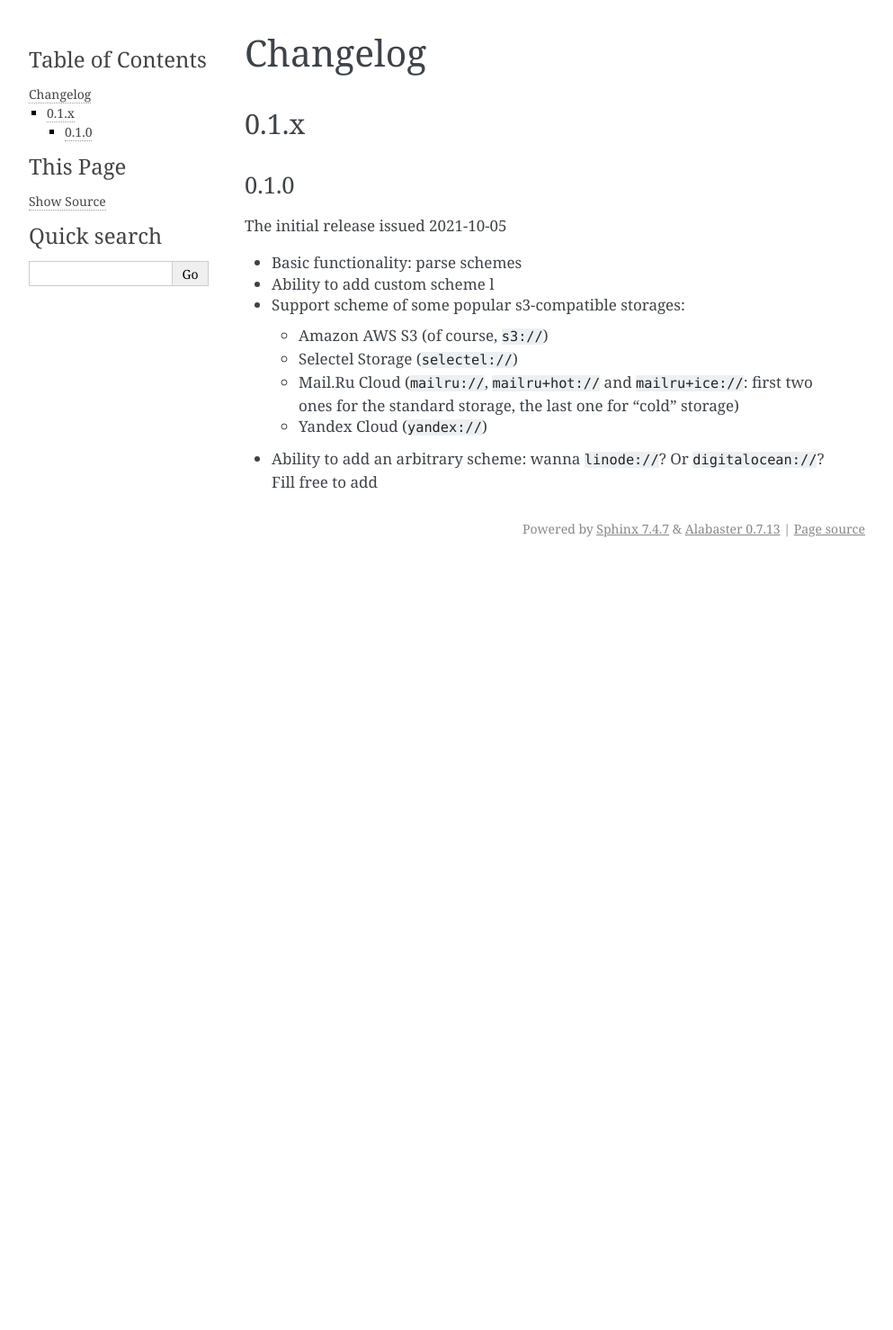
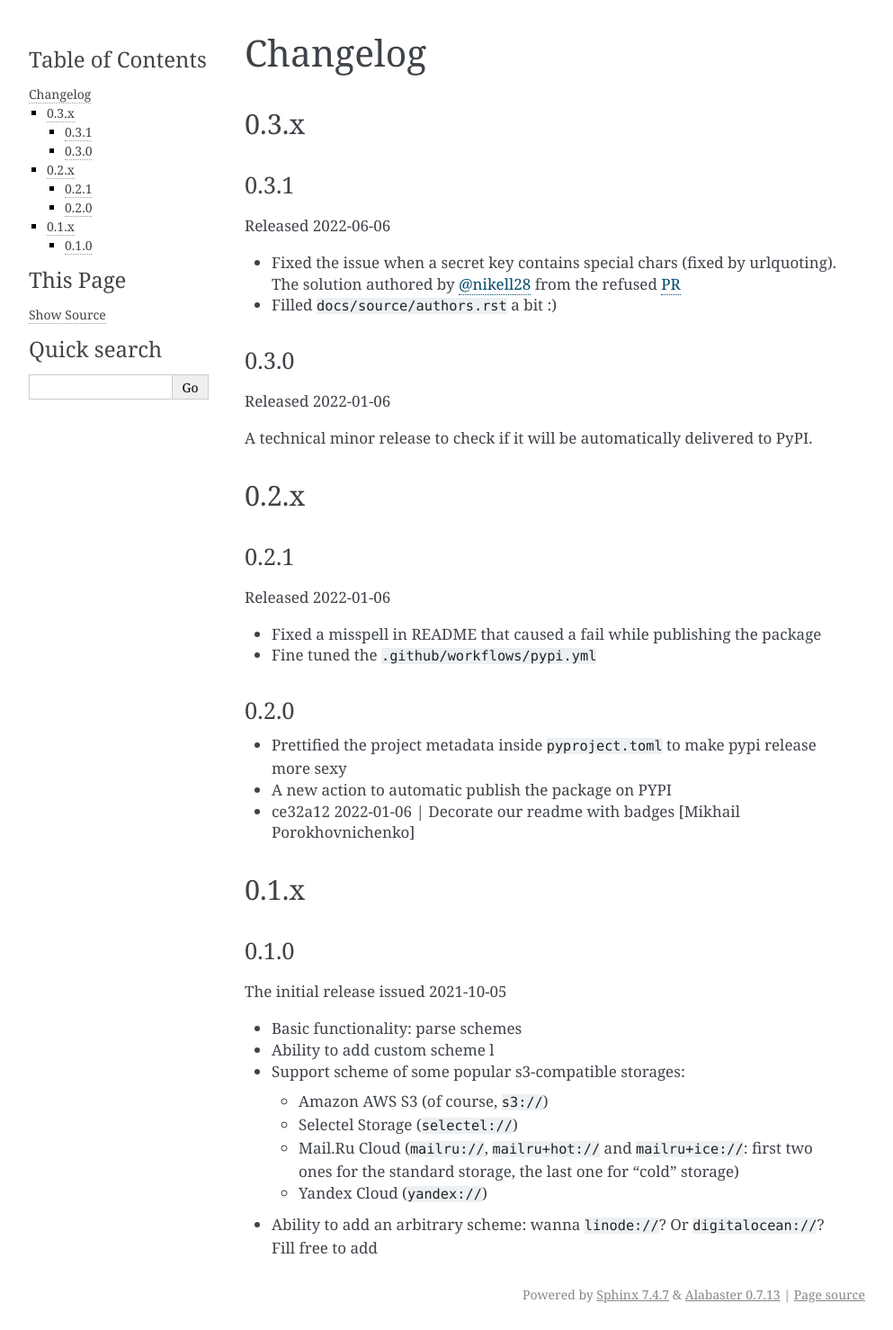
Before and after one commit to marazmiki/s3-parse-url, a Sphinx documentation site: the page built from docs/source/changelog.rst, in a window 1280 px wide. Shown: the whole page at 90% size, without its empty margins (148-1141 px from the left). Built offline with Sphinx 7.4.7, drawn with Linux system fonts in a browser that asks for light colours; before the commit the page ends 900 px from its top, so only the background shows below that.

Commit message:
Fixed the issue when a secret key contains special chars

```diff
--- a/docs/source/authors.rst
+++ b/docs/source/authors.rst
@@ -1,2 +1,5 @@
 Authors
 =======
+
+* Mikhail Porokhnovnichenko `@marazmiki <https://github.com/marazmiki>`_
+* Viktor Nikel `@nikell28 <https://github.com/nikell28>`_
--- a/docs/source/changelog.rst
+++ b/docs/source/changelog.rst
@@ -1,5 +1,41 @@
 Changelog
 #########
+
+0.3.x
+=====
+
+0.3.1
+-----
+
+Released 2022-06-06
+
+* Fixed the issue when a secret key contains special chars (fixed by urlquoting). The solution authored by `@nikell28 <https://github.com/nikell28>`_ from the refused `PR <https://github.com/marazmiki/s3-parse-url/pull/2>`_
+* Filled ``docs/source/authors.rst`` a bit :)
+
+0.3.0
+-----
+
+Released 2022-01-06
+
+A technical minor release to check if it will be automatically delivered to PyPI.
+
+0.2.x
+=====
+
+0.2.1
+-----
+
+Released 2022-01-06
+
+* Fixed a misspell in README that caused a fail while publishing the package
+* Fine tuned the ``.github/workflows/pypi.yml``
+
+0.2.0
+-----
+
+* Prettified the project metadata inside ``pyproject.toml`` to make pypi release more sexy
+* A new action to automatic publish the package on PYPI
+* ce32a12 2022-01-06 | Decorate our readme with badges [Mikhail Porokhovnichenko]
 
 0.1.x
 =====
```
Also changed, not shown: docs/source/examples.rst (+14 -0 lines), 2 other files.
